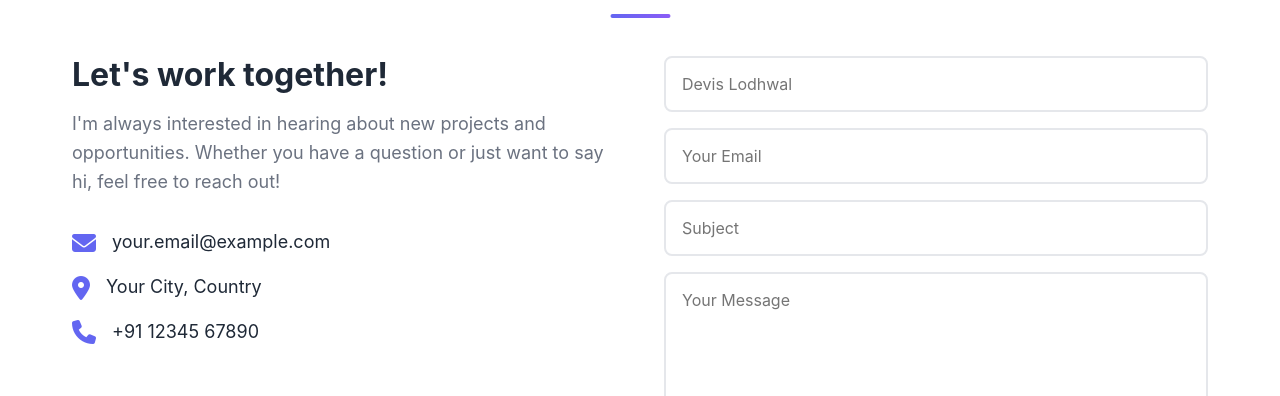
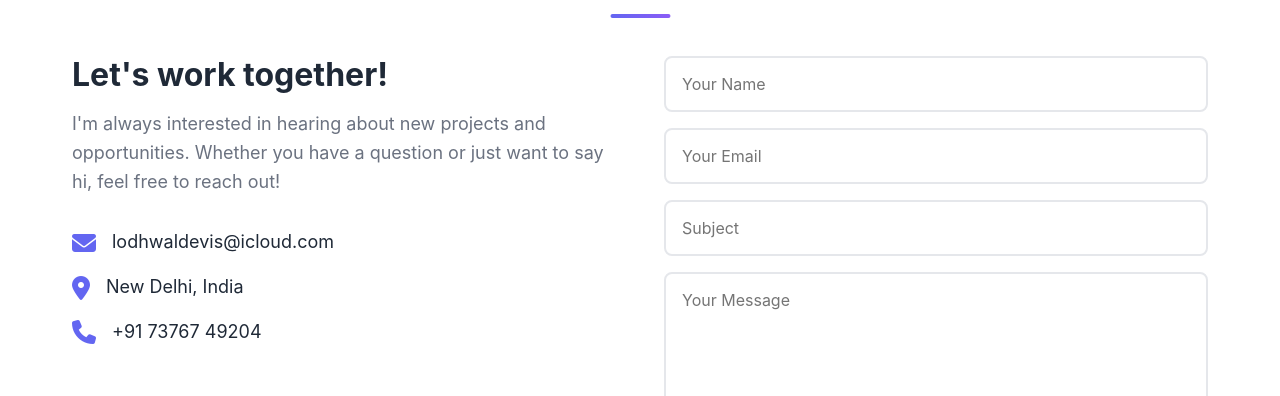
Before and after one commit to DevalPrime/DevalPrime, a plain HTML site: page index.html in a window 1280 px wide. Shown: the part 3233-3629 px from the top of the page. Drawn offline with Linux system fonts and the light colour scheme.

Commit message:
Update contact information and form placeholders

```diff
--- a/index.html
+++ b/index.html
@@ -196,21 +196,21 @@
                     <div class="contact-items">
                         <div class="contact-item">
                             <i class="fas fa-envelope"></i>
-                            <a href="mailto:your.email@example.com">your.email@example.com</a>
+                            <a href="mailto:your.email@example.com">lodhwaldevis@icloud.com</a>
                         </div>
                         <div class="contact-item">
                             <i class="fas fa-map-marker-alt"></i>
-                            <span>Your City, Country</span>
+                            <span>New Delhi, India</span>
                         </div>
                         <div class="contact-item">
                             <i class="fas fa-phone"></i>
-                            <a href="tel:+1234567890">+91 12345 67890</a>
+                            <a href="tel:+1234567890">+91 73767 49204</a>
                         </div>
                     </div>
                 </div>
                 <form class="contact-form" id="contactForm">
                     <div class="form-group">
-                        <input type="text" id="name" name="name" placeholder="Devis Lodhwal" required>
+                        <input type="text" id="name" name="name" placeholder="Your Name" required>
                     </div>
                     <div class="form-group">
                         <input type="email" id="email" name="email" placeholder="Your Email" required>
```
